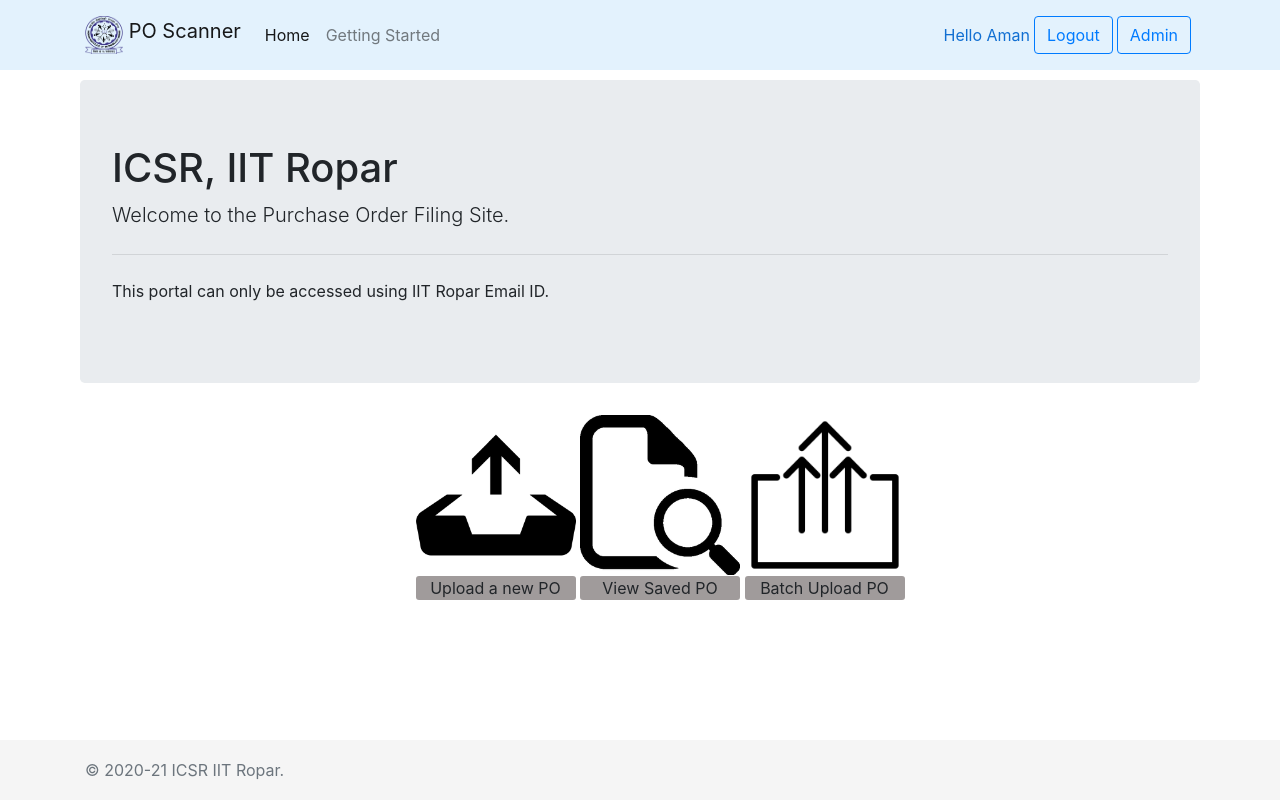
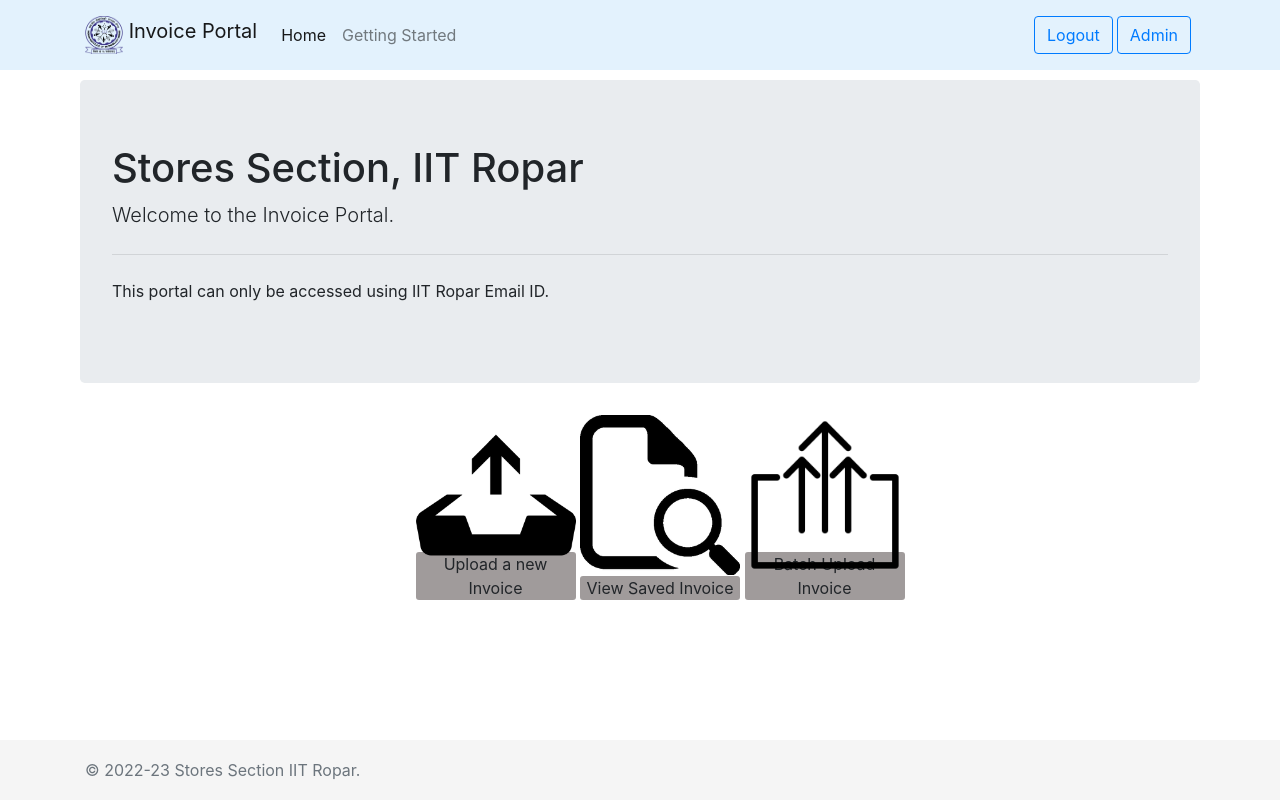
Before and after one commit to HETFADIA/CP301-InspnInvntryMgmt, a Django app: page / in a window 1280 px wide. Run offline with Django 3.2, Linux system fonts and the light colour scheme; a user stored in the database is signed in; some libraries are stand-ins or nearby versions.

Commit message:
something

```diff
--- a/users/templates/home/index.html
+++ b/users/templates/home/index.html
@@ -9,7 +9,7 @@
     <meta name="author" content="">
     <link rel="shortcut icon" href="{% static 'images/favicon.ico' %}">
 
-    <title>PO Scanner
+    <title>Invoice Portal
     </title>
 
     <!-- Bootstrap core CSS -->
@@ -51,7 +51,7 @@
                 <a class="navbar-brand" href="/">
                     <img src="{% static 'images/logo.png' %}" width="38" height="38" class="d-inline-block align-top"
                         alt="">
-                    PO Scanner
+                    Invoice Portal
                 </a>
                 <button class="navbar-toggler" type="button" data-toggle="collapse" data-target="#navbarCollapse"
                     aria-controls="navbarCollapse" aria-expanded="false" aria-label="Toggle navigation">
@@ -67,7 +67,7 @@
                         </li>
                     </ul>
                 </div>
-                <p class='mx-1 my-1' style="color:#116fd2;">Hello Aman
+                <p class='mx-1 my-1' style="color:#116fd2;">
                 </p>
                 <a class="btn btn-outline-primary my-2 my-sm-0" href="/logout">Logout</a>
                 <a href="/admin" class="btn btn-outline-primary my-2 mx-1">Admin</a>
@@ -86,8 +86,8 @@
     <!-- Begin page content -->
     <main role="main" class="container">
         <div class="jumbotron ">
-            <h1 class="display-5">ICSR, IIT Ropar</h1>
-            <p class="lead">Welcome to the Purchase Order Filing Site.</p>
+            <h1 class="display-5">Stores Section, IIT Ropar</h1>
+            <p class="lead">Welcome to the Invoice Portal.</p>
             <hr class="my-4">
             <p>This portal can only be accessed using IIT Ropar Email ID.</p>
         </div>
@@ -97,15 +97,15 @@
                 <div id="dock">
                     <ul>
                         <li>
-                            <span>Upload a new PO</span>
+                            <span>Upload a new Invoice</span>
                             <a href="/uploadPage"><img src="{% static 'images/du1.png'%}" /></a>
                         </li>
                         <li>
-                            <span>View Saved PO</span>
+                            <span>View Saved Invoice</span>
                             <a href="/savedPOPage"><img src="{% static 'images/dv.png'%}" /></a>
                         </li>
                         <li>
-                            <span>Batch Upload PO</span>
+                            <span>Batch Upload Invoice</span>
                             <a href="/batchUpload"><img src="{% static 'images/batchup.png'%}" alt=""></a>
                         </li>
                     </ul>
@@ -117,7 +117,7 @@
 
     <footer class="footer">
         <div class="container">
-            <span class="text-muted">&copy 2020-21 ICSR IIT Ropar.</span>
+            <span class="text-muted">&copy 2022-23 Stores Section IIT Ropar.</span>
         </div>
     </footer>
     <!-- Bootstrap core JavaScript
--- a/users/templates/users/changePassword.html
+++ b/users/templates/users/changePassword.html
@@ -120,7 +120,7 @@
 
     <footer class="footer">
         <div class="container">
-            <span class="text-muted">&copy 2020-21 ICSR IIT Ropar.</span>
+            <span class="text-muted">&copy 2022-23 Stores Section IIT Ropar.</span>
         </div>
     </footer>
     <!-- Bootstrap core JavaScript
--- a/users/templates/users/kuchaur_hi_cheez_h.html
+++ b/users/templates/users/kuchaur_hi_cheez_h.html
@@ -102,7 +102,7 @@
 
     <footer class="footer">
         <div class="container">
-            <span class="text-muted">&copy 2020-21 ICSR IIT Ropar.</span>
+            <span class="text-muted">&copy 2022-23 Stores Section IIT Ropar.</span>
         </div>
     </footer>
     <!-- Bootstrap core JavaScript
--- a/users/templates/users/login.html
+++ b/users/templates/users/login.html
@@ -110,7 +110,7 @@
 
     <footer class="footer">
         <div class="container">
-            <span class="text-muted">&copy 2020-21 ICSR IIT Ropar.</span>
+            <span class="text-muted">&copy 2022-23 Stores Section IIT Ropar.</span>
         </div>
     </footer>
     <!-- Bootstrap core JavaScript
--- a/users/templates/users/passwordResetRequest.html
+++ b/users/templates/users/passwordResetRequest.html
@@ -76,7 +76,7 @@
 
     <footer class="footer">
         <div class="container">
-            <span class="text-muted">&copy 2020-21 ICSR IIT Ropar.</span>
+            <span class="text-muted">&copy 2022-23 Stores Section IIT Ropar.</span>
         </div>
     </footer>
     <!-- Bootstrap core JavaScript
--- a/users/templates/users/register.html
+++ b/users/templates/users/register.html
@@ -123,7 +123,7 @@
 
     <footer class="footer">
         <div class="container">
-            <span class="text-muted">&copy 2020-21 ICSR IIT Ropar.</span>
+            <span class="text-muted">&copy 2022-23 Stores Section IIT Ropar.</span>
         </div>
     </footer>
     <!-- Bootstrap core JavaScript
--- a/users/templates/users/resetPassword_gmailLink.html
+++ b/users/templates/users/resetPassword_gmailLink.html
@@ -80,7 +80,7 @@
 
     <footer class="footer">
         <div class="container">
-            <span class="text-muted">&copy 2020-21 ICSR IIT Ropar.</span>
+            <span class="text-muted">&copy 2022-23 Stores Section IIT Ropar.</span>
         </div>
     </footer>
     <!-- Bootstrap core JavaScript
```
Also changed, not shown: db.sqlite3.
